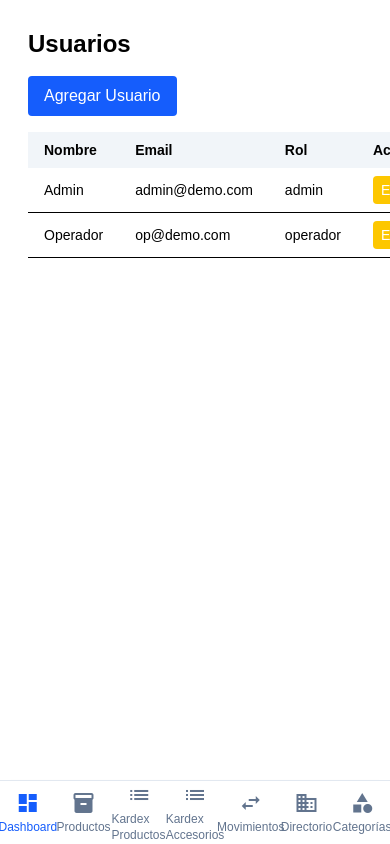
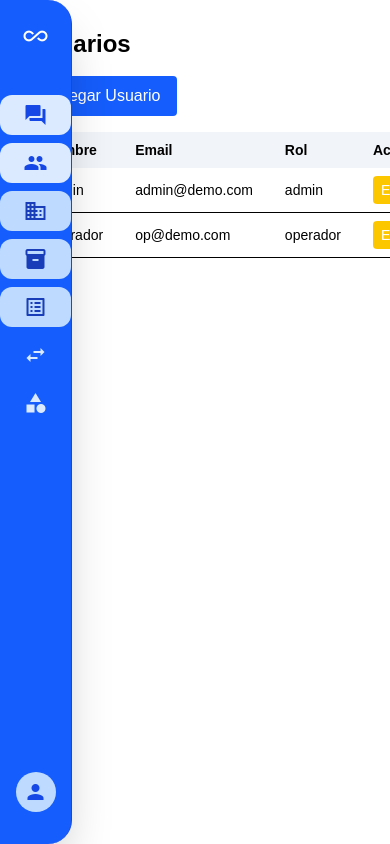
Before and after one commit to SebastianYauri/Streamax, a Next.js app: page /admin/usuarios in a window 390 px wide. Shown: the top 844 px of the page. Built offline with nearby package versions, Linux system fonts and the light colour scheme.

Commit message:
feat: replace MobileNavbar with MobileTabBar and update navigation structure for improved mobile experience

```diff
--- a/src/app/(main)/layout.jsx
+++ b/src/app/(main)/layout.jsx
@@ -1,18 +1,18 @@
 import Navbar from "../../components/layout/Navbar";
-import MobileNavbar from "../../components/layout/MobileNavbar";
+import MobileTabBar from "../../components/layout/MobileTabBar";
 
 export default function MainLayout({ children }) {
   return (
     <div className="min-h-screen bg-white">
       {/* Sidebar solo en desktop */}
-      <div className="hidden md:fixed md:inset-y-0 md:left      node server/server.js-0 md:block md:w-64 md:z-20">
+      <div className="hidden md:fixed md:inset-y-0 md:left md:block md:w-64 md:z-20">
         <Navbar />
       </div>
       <main className="flex-1 p-1 md:p-4 bg-white transition-all duration-300 md:pl-64">
         <div className="w-full max-w-5xl mx-auto">{children}</div>
       </main>
       {/* Navbar móvil solo en mobile */}
-      <MobileNavbar />
+      <MobileTabBar />
     </div>
   );
 }
--- a/src/components/layout/MobileNavbar.jsx
+++ /dev/null
@@ -1,34 +0,0 @@
-"use client";
-import Link from "next/link";
-import { usePathname } from "next/navigation";
-
-const navItems = [
-  { label: "Dashboard", href: "/admin", icon: "dashboard" },
-  { label: "Productos", href: "/elementos/productos", icon: "inventory_2" },
-  { label: "Kardex Productos", href: "/movimientos/kardex-productos", icon: "list" },
-  { label: "Kardex Accesorios", href: "/movimientos/kardex-accesorios", icon: "list" },
-  { label: "Movimientos", href: "/movimientos", icon: "swap_horiz" },
-  { label: "Directorio", href: "/directorio", icon: "business" },
-  { label: "Categorías", href: "/categorias", icon: "category" },
-];
-
-export default function MobileNavbar() {
-  const pathname = usePathname();
-  return (
-    <nav
-      className="fixed bottom-0 left-0 w-full z-50 bg-white border-t border-slate-200 flex justify-around items-center h-16 md:hidden shadow-lg"
-    >
-      {navItems.map((item) => (
-        <Link
-          key={item.href}
-          href={item.href}
-          className={`flex flex-col items-center justify-center flex-1 h-full text-xs font-medium transition-colors duration-150 ${pathname.startsWith(item.href) ? "text-blue-600" : "text-slate-500"}`}
-          style={{ minWidth: 0, width: "20%", maxWidth: "20vw" }}
-        >
-          <span className="material-icons text-2xl mb-1">{item.icon}</span>
-          {item.label}
-        </Link>
-      ))}
-    </nav>
-  );
-}
--- a/src/components/layout/MobileTabBar.jsx
+++ b/src/components/layout/MobileTabBar.jsx
@@ -1,30 +1,28 @@
+"use client";
 import React, { useState } from "react";
 import Link from "next/link";
 import { usePathname } from "next/navigation";
 
 const navItems = [
-  { label: "Dashboard", href: "/admin", icon: "dashboard" },
-  {
-    label: "Inventario",
-    icon: "inventory_2",
-    children: [
+  { label: "Posts", href: "/admin", icon: "forum" },
+  { label: "Usuarios", href: "/admin/usuarios", icon: "group" },
+  { label: "Directorio", icon: "business", children: [
+    { label: "Directorio", href: "/directorio", icon: "business" },
+    { label: "Sucursales", href: "/directorio/sucursales", icon: "store" },
+    { label: "Contactos", href: "/directorio/contactos", icon: "contacts" },
+  ]},
+  { label: "Inventario", icon: "inventory_2", children: [
     { label: "Productos", href: "/elementos/productos", icon: "inventory_2" },
     { label: "Modelos", href: "/elementos/modelos", icon: "view_list" },
     { label: "Marcas", href: "/elementos/marcas", icon: "branding_watermark" },
     { label: "Accesorios", href: "/elementos/accesorios", icon: "extension" },
     { label: "SIM", href: "/elementos/sim", icon: "sim_card" },
-    ],
-  },
+  ]},
+  { label: "Kardex", icon: "list_alt", children: [
+    { label: "Kardex Productos", href: "/movimientos/kardex-productos", icon: "list" },
+    { label: "Kardex Accesorios", href: "/movimientos/kardex-accesorios", icon: "list" },
+  ]},
   { label: "Movimientos", href: "/movimientos", icon: "swap_horiz" },
-  {
-    label: "Directorio",
-    icon: "business",
-    children: [
-      { label: "Directorio", href: "/directorio", icon: "business" },
-      { label: "Sucursales", href: "/directorio/sucursales", icon: "store" },
-      { label: "Contactos", href: "/directorio/contactos", icon: "contacts" },
-    ],
-  },
   { label: "Categorías", href: "/categorias", icon: "category" },
 ];
 
@@ -32,66 +30,79 @@ export default function MobileTabBar() {
   const pathname = usePathname();
   const [openDropdown, setOpenDropdown] = useState(null);
 
-  // Only show on mobile
+  // Solo mostrar en mobile, navbar azul moderno
   return (
     <>
-      {/* Fondo para cerrar popover al tocar fuera */}
       {openDropdown && (
         <div
           className="fixed inset-0 z-40 bg-black/20"
           onClick={() => setOpenDropdown(null)}
         />
       )}
-      <nav className="md:hidden fixed bottom-0 left-0 w-full bg-white border-t z-50 flex justify-around items-center h-16 shadow-lg">
+      <aside className="md:hidden fixed top-0 left-0 h-full w-[72px] bg-blue-600 rounded-r-3xl shadow-2xl z-50 flex flex-col items-center py-6 gap-2 border-r border-blue-700">
+        <div className="mb-8">
+          <span className="material-icons text-3xl text-white">all_inclusive</span>
+        </div>
+        <nav className="flex flex-col gap-2 w-full items-center">
           {navItems.map((item) => (
-          <div key={item.label} className="relative flex-1 flex flex-col items-center">
+            <div key={item.label} className="relative w-full flex flex-col items-center">
               {item.children ? (
                 <>
                   <button
-                  className={`flex flex-col items-center justify-center w-full pt-1 pb-0.5 focus:outline-none ${openDropdown === item.label ? "text-blue-600" : "text-gray-500"}`}
+                    className={`flex flex-col items-center w-full py-2 rounded-xl transition-colors focus:outline-none ${openDropdown === item.label ? "bg-blue-100 text-blue-700" : pathname.startsWith(item.href || "") ? "bg-blue-200 text-blue-800" : "text-blue-100 hover:bg-blue-500/40"}`}
                     onClick={() => setOpenDropdown(openDropdown === item.label ? null : item.label)}
                   >
                     <span className="material-icons text-2xl">{item.icon}</span>
-                  <span className="text-xs">{item.label}</span>
                   </button>
-                {/* Dropdown popover */}
                   {openDropdown === item.label && (
-                  <div className="fixed bottom-20 left-1/2 -translate-x-1/2 bg-white rounded-xl shadow-lg border px-2 py-2 min-w-[180px] flex flex-col animate-fadeIn z-50">
+                    <div className="fixed top-0 left-[72px] h-full w-[220px] bg-white rounded-r-3xl shadow-2xl border-l z-50 flex flex-col py-8 px-4 animate-fadeIn">
+                      <button className="absolute top-4 right-4 text-gray-400 hover:text-blue-600" onClick={() => setOpenDropdown(null)}>
+                        <span className="material-icons">close</span>
+                      </button>
+                      <div className="flex flex-col gap-2 mt-8">
                         {item.children.map((child) => (
                           <Link
                             key={child.href}
                             href={child.href}
-                        className={`flex items-center gap-2 px-3 py-2 rounded-lg text-sm font-medium hover:bg-blue-100 transition-colors ${pathname.startsWith(child.href) ? "bg-blue-100 text-blue-700" : "text-gray-700"}`}
+                            className={`flex items-center gap-3 px-4 py-3 rounded-xl text-base font-medium transition-colors ${pathname.startsWith(child.href) ? "bg-blue-100 text-blue-700" : "text-blue-900 hover:bg-blue-50"}`}
                             onClick={() => setOpenDropdown(null)}
                           >
-                        <span className="material-icons text-base">{child.icon}</span>
+                            <span className="material-icons text-xl">{child.icon}</span>
                             {child.label}
                           </Link>
                         ))}
+                      </div>
                     </div>
                   )}
                 </>
               ) : (
                 <Link
                   href={item.href}
-                className={`flex flex-col items-center justify-center w-full pt-1 pb-0.5 ${pathname.startsWith(item.href) ? "text-blue-600" : "text-gray-500"}`}
+                  className={`flex flex-col items-center w-full py-2 rounded-xl transition-colors ${pathname.startsWith(item.href) ? "bg-blue-100 text-blue-700" : "text-blue-100 hover:bg-blue-500/40"}`}
                 >
                   <span className="material-icons text-2xl">{item.icon}</span>
-                <span className="text-xs">{item.label}</span>
                 </Link>
               )}
             </div>
           ))}
+        </nav>
+        <div className="mt-auto mb-2 flex flex-col items-center">
+          <div className="w-10 h-10 rounded-full bg-blue-200 flex items-center justify-center">
+            <span className="material-icons text-xl text-blue-700">person</span>
+          </div>
+        </div>
         <style jsx>{`
           @keyframes fadeIn {
-            0% { opacity: 0; transform: translateY(10px); }
-            100% { opacity: 1; transform: translateY(0); }
+            0% { opacity: 0; transform: translateX(10px); }
+            100% { opacity: 1; transform: translateX(0); }
           }
           .animate-fadeIn {
             animation: fadeIn 0.18s ease;
           }
         `}</style>
-      </nav>
+      </aside>
     </>
   );
 }
+
+// Elimina cualquier rastro del antiguo navbar inferior si existe en tu layout principal, _app.js, o layouts relacionados. Si el antiguo navbar era un componente o estaba en otro archivo, asegúrate de eliminar su importación y uso para que solo quede este sidebar azul en mobile.
```
Lines whose indentation alone changed are shown as unchanged.
